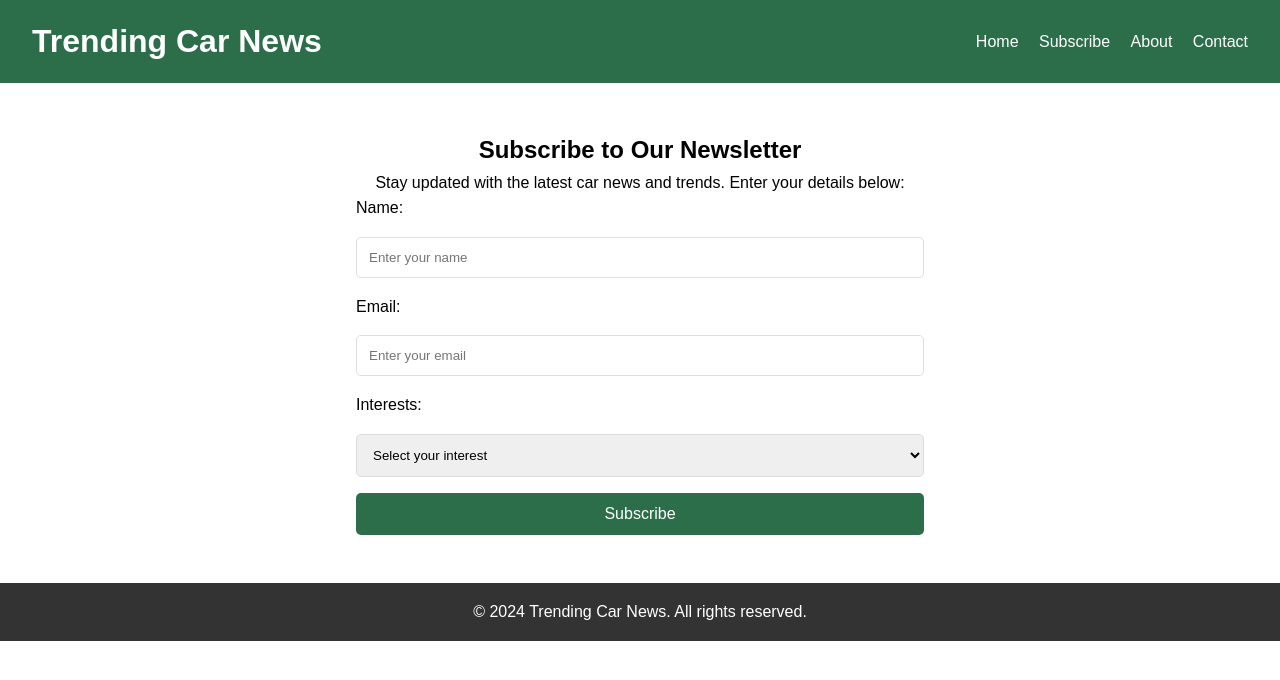
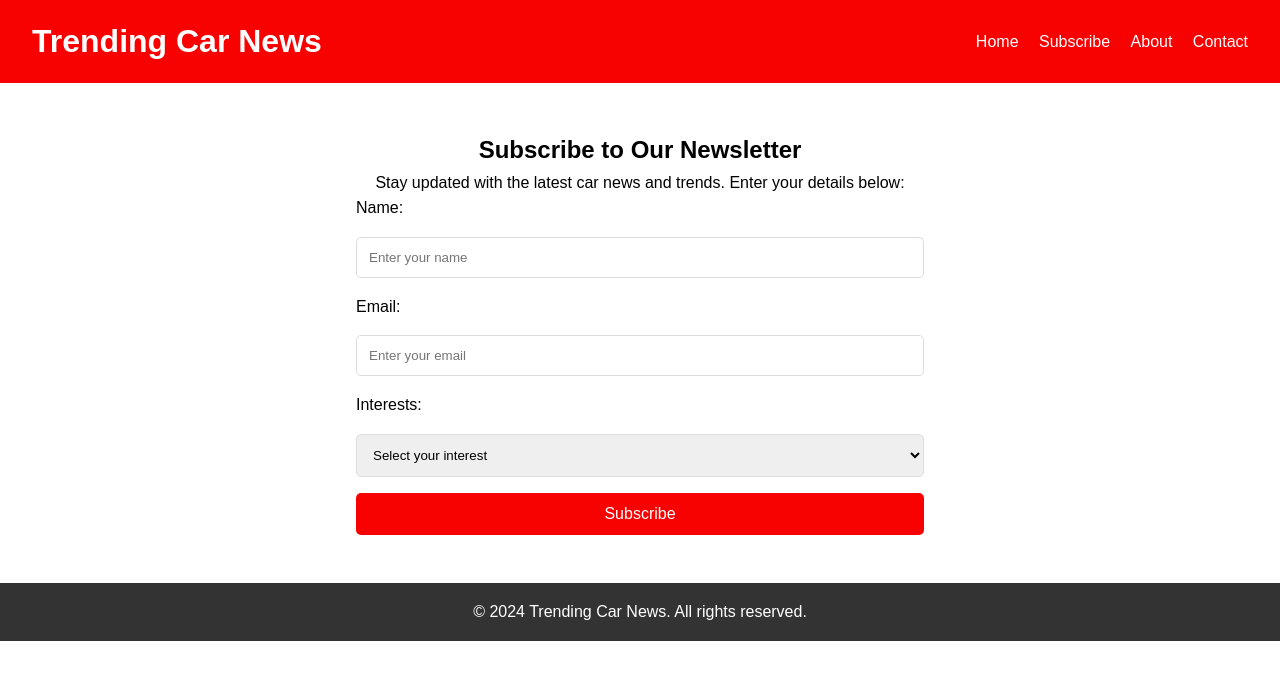
Before and after one commit to GurjotSahota/Personal-Blog, a plain HTML site: page subscribe.html in a window 1280 px wide. Drawn offline with Linux system fonts and the light colour scheme.

Commit message:
updated color to red

```diff
--- a/css/index.css
+++ b/css/index.css
@@ -15,7 +15,7 @@
     justify-content: space-between;
     align-items: center;
     padding: 1rem 2rem;
-    background: #2c6e49;
+    background: #f80109;
     color: #fff;
   }
 
@@ -59,7 +59,7 @@
   .card .btn {
     margin: 1rem auto;
     padding: 0.5rem 1rem;
-    background: #2c6e49;
+    background: #f80101;
     color: #fff;
     text-decoration: none;
     border-radius: 5px;
--- a/css/post.css
+++ b/css/post.css
@@ -15,7 +15,7 @@
     justify-content: space-between;
     align-items: center;
     padding: 1rem 2rem;
-    background: #2c6e49;
+    background: #f80101;
     color: #fff;
   }
 
@@ -45,7 +45,7 @@
   }
 
   .share a {
-    color: #2c6e49;
+    color: #f80101;
     text-decoration: none;
   }
 
--- a/css/subscribe.css
+++ b/css/subscribe.css
@@ -15,7 +15,7 @@
     justify-content: space-between;
     align-items: center;
     padding: 1rem 2rem;
-    background: #2c6e49;
+    background: #f80101;
     color: #fff;
   }
 
@@ -50,7 +50,7 @@
   }
 
   button {
-    background: #2c6e49;
+    background: #f80101;
     color: #fff;
     border: none;
     cursor: pointer;
@@ -59,7 +59,7 @@
   }
 
   button:hover {
-    background: #2c5f2d;
+    background: #f80101;
   }
 
   footer {
```
